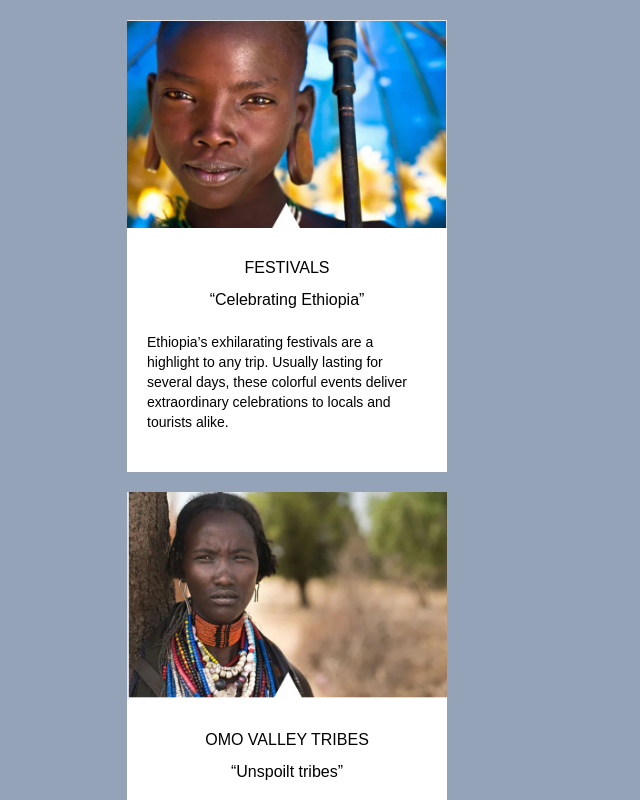
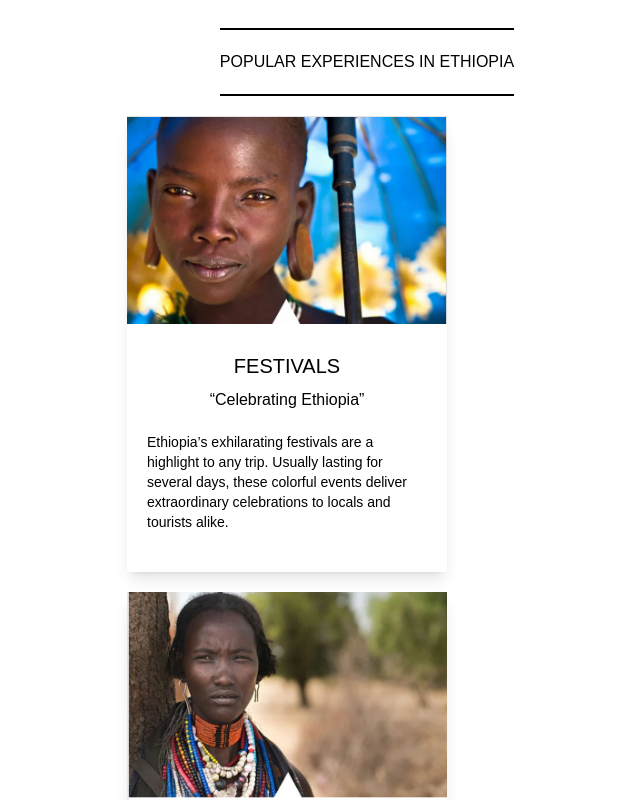
Before and after one commit to lleull/UpNext, a Next.js app: page / in a window 1280 px wide. Shown: the top 800 px of the page, without its empty margins (273-913 px from the left). Built offline with nearby package versions, Linux system fonts and the light colour scheme.

Commit message:
Latest article

```diff
--- a/src/app/page.tsx
+++ b/src/app/page.tsx
@@ -1,21 +1,24 @@
 import Image from "next/image";
 import Link from "next/link";
-import { popularDeals } from "../../utils/populardeals";
+import { LatestArticle, popularDeals } from "../../utils/populardeals";
+import Corocdile from "./assets/img8.png"
 export default function Home() {
   return (
-    <div className="w-full h-full flex bg-slate-400">
-
+    <div className="w-full  items-center flex-col justify-center flex ">
+      <div className="border-black border-t-2 border-b-2 pt-5 pb-5 mt-7">
+        <h2>POPULAR EXPERIENCES IN ETHIOPIA</h2>
+      </div>
 
       {/* POPULAR EXPERIENCES IN ETHIOPIA */}
       <div className="w-full h-full flex flex-wrap pl-96 pr-96">
 
         {popularDeals.map((tribe) => {
           return (
-            <div className="w-80 ml-4  bg-white mt-5 flex flex-col items-center">
+            <div className="w-80 ml-4 shadow-lg  bg-white mt-5 flex flex-col items-center">
               <Image src={tribe.image} className="w-full h-52 " alt="s" />
               <div className="pl-5 pr-5 pb-10 bg-white mt-5 flex flex-col items-center">
 
-                <h1 className="mt-2">{tribe?.title}</h1>
+                <h1 className="mt-2 text-xl text-center">{tribe?.title}</h1>
                 <h3 className="mt-2 mb-5">{tribe?.subTitle}</h3>
                 <p className="text-sm">{tribe?.desc}</p>
               </div>
@@ -23,6 +26,46 @@ export default function Home() {
           )
         })}
       </div>
+
+      {/*
+WHY ABSOLUTE ETHIOPIA IS THE COMPANY OF CHOICE? */}
+      <div className="w-full flex items-center justify-center flex-col">
+
+        <div className="border-black border-t-2 border-b-2 pt-5 pb-5 mt-7">
+          <h2>WHY ABSOLUTE ETHIOPIA IS THE COMPANY OF CHOICE?</h2>
+        </div>
+        <div className="w-full h-full  mt-32 pr-96 pl-96 mb-20 flex flex-row items-center gap-20">
+          <Image src={Corocdile} alt="corocodile" className="w-1/2 h-80" />
+          <p>Ethiopia is Africa’s second largest country by population and 10th largest by size so there is a lot to know and be aware of.
+            We are locally born in Ethiopia and educated here. We know the country, the terrain and the people. Professionally qualified and certified to take charge of Ethiopian tourist expeditions, we promise to take care of you and provide you an experience like no other. Despite Ethiopia being known as a poor country, you will still feel that touch of luxury with our modern, top-quality transportation and accommodation services.</p>
+        </div>
+      </div>
+
+
+      {/* Latest Article*/}
+      <div className="w-full flex items-center justify-center flex-col">
+
+        <div className="border-black border-t-2 border-b-2 pt-5 pb-5 mt-7">
+          <h2>WHY ABSOLUTE ETHIOPIA IS THE COMPANY OF CHOICE?</h2>
+        </div>
+        <div className="w-full h-full flex flex-wrap pl-96 pr-96">
+
+          {LatestArticle.map((tribe) => {
+            return (
+              <div className="w-80 ml-4 shadow-lg  bg-white mt-5 flex flex-col items-center">
+                <div className="pl-5 pt-5 pr-5 pb-10 bg-white mt-5 flex flex-col items-start justify-between">
+
+                  <h1 className="mt-2 text-lg text-center">{tribe?.title}</h1>
+                  <h3 className="mt-2 mb-5 text-gray-500">{tribe?.writtenBy}</h3>
+                  <p className="text-sm text-gray-800">{tribe?.article}</p>
+                </div>
+              </div>
+            )
+          })}
+        </div>
+
+
+      </div>
     </div>
 
 
--- a/utils/populardeals.tsx
+++ b/utils/populardeals.tsx
@@ -50,3 +50,20 @@ export const popularDeals = [
         desc: "The striking town, conveniently located amidst green hills offers grand views over the rift valley lakes of Chamo and Abaya."
     }
 ]
+
+export const LatestArticle = [{
+    title: "ADDIS ABABA – A GUIDE TO THE CITY",
+    writtenBy: "by EmmaK | Jun 21, 2024",
+    article: "Addis Ababa, Ethiopia's capital city, is a lively mix of old and new. Originally founded in the late 19th century, and made capital of Ethiopia in the 20th century, this city includes a mix of traditional Ethiopian culture and modern influence. Here is a handy guide..."
+
+},
+{
+    title: "TOP 5 THINGS YOU MUST SEE IN ETHIOPIA",
+    writtenBy: "by EmmaK | Apr 19, 2024",
+    article: "Despite its rich cultural heritage, storied history and stunning scenery, Ethiopia flies under the radar for travellers. Don’t let its low profile fool you, Ethiopia is packed with must-see destinations. Here’s our breakdown of the top 5 things you must see when..."
+}, {
+    title: "A LOOK AT THE KARA TRIBE, ETHIOPIA’S FAMOUS BODY PAINTERS",
+    writtenBy: "by AEDeveloper | Mar 11, 2020",
+    article: "o Famous for their body and face painting, the Karo people are a Nilotic ethnic group that resides along the east banks of the river in southern Ethiopia. With an estimated population between 1000 and 3000, the Karo tribe is one of the smallest tribes amongst the Omo.."
+},
+]
```
